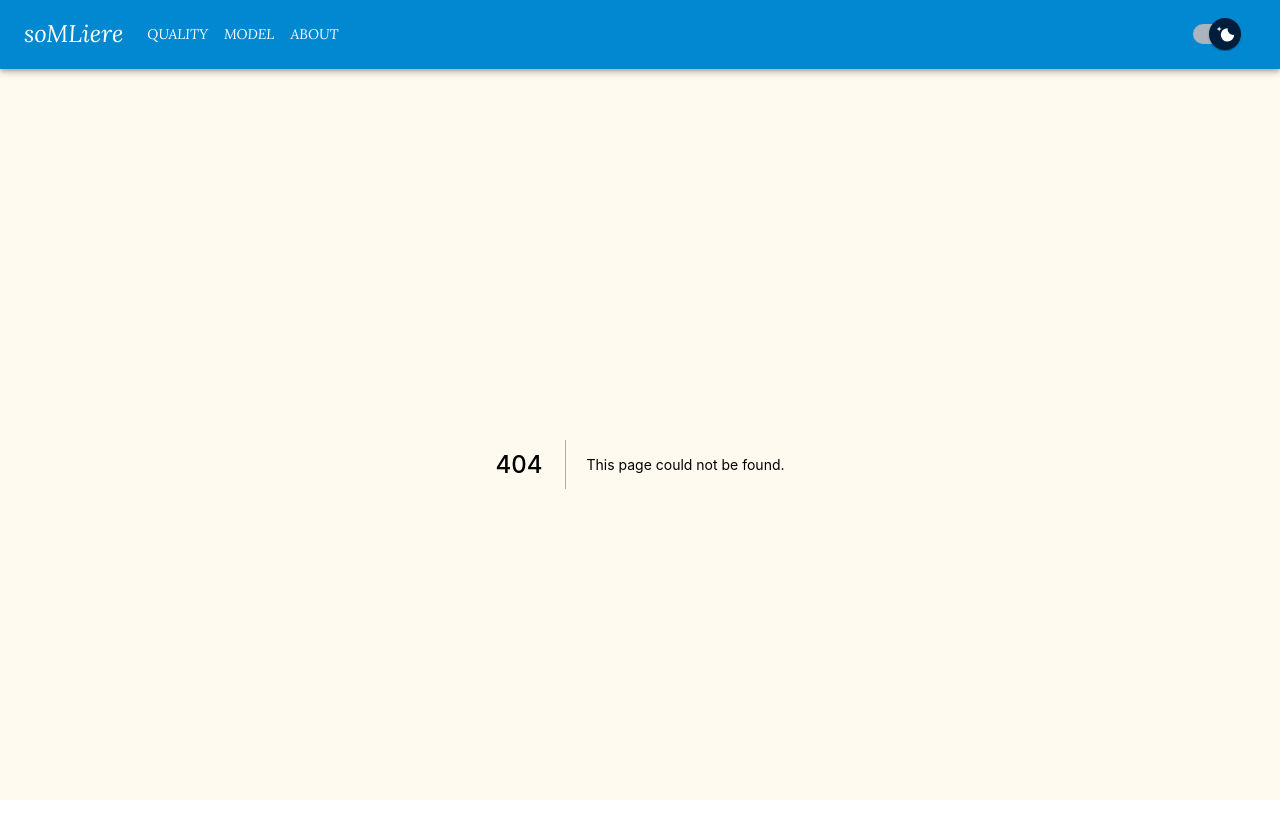
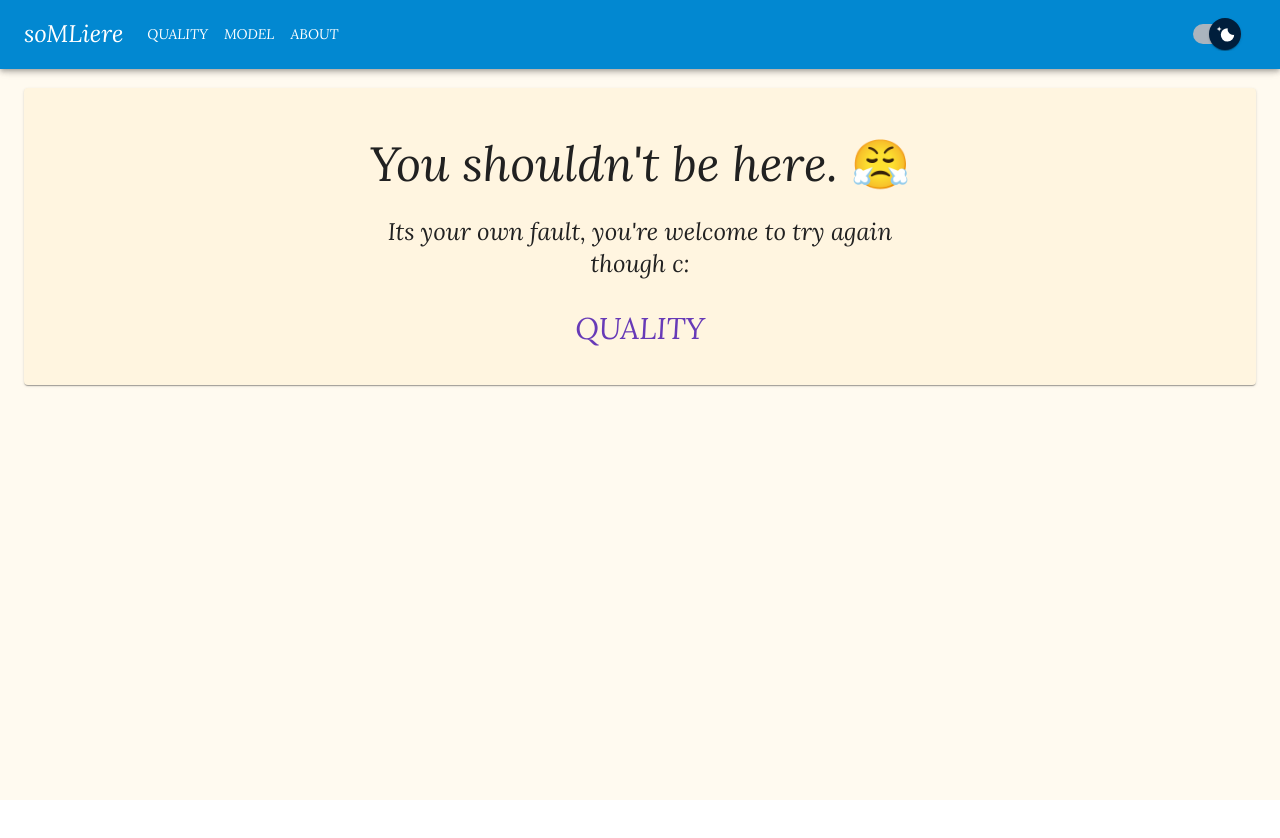
Before and after one commit to Ismael-Barajas/soMLiere-frontend, a Next.js app: page /results in a window 1280 px wide. Before the commit this address had no page. Shown: the top 838 px of the page. After the commit the page ends 800 px from the top, so only its background shows below. Built offline with nearby package versions, Linux system fonts and the light colour scheme.

Commit message:
implemented results page

```diff
--- /dev/null
+++ b/pages/results.js
@@ -0,0 +1,160 @@
+import {
+  Alert,
+  AlertTitle,
+  Button,
+  Container,
+  Paper,
+  Snackbar,
+  Typography,
+} from "@mui/material";
+import { Box } from "@mui/system";
+import { useRouter } from "next/router";
+import { useEffect, useState } from "react";
+import CountUp from "react-countup";
+import { MetaTags } from "../components";
+
+const Results = () => {
+  const router = useRouter();
+  const [error, setError] = useState(false);
+  const [successful, setSuccessful] = useState(false);
+  const [open, setOpen] = useState(false);
+  const [openError, setErrorOpen] = useState(false);
+
+  const {
+    query: { quality_result, success },
+  } = router;
+
+  useEffect(() => {
+    if (quality_result !== "" && success === "true") {
+      setSuccessful(true);
+      setOpen(true);
+    } else if (quality_result === "" || success === "false") {
+      setError(true);
+      setErrorOpen(true);
+    }
+  }, [quality_result, success, successful, error]);
+
+  const handleClose = (event, reason) => {
+    if (reason === "clickaway") {
+      return;
+    }
+    setOpen(false);
+  };
+  const handleCloseError = (event, reason) => {
+    if (reason === "clickaway") {
+      return;
+    }
+    setErrorOpen(false);
+  };
+
+  return (
+    <Container maxWidth="xl">
+      <MetaTags title="Results" />
+      <Paper sx={{ my: 3, py: 3 }}>
+        {successful && (
+          <Box>
+            <Container maxWidth="sm" align="center">
+              <Typography variant="h4" align="center" sx={{ mb: 4 }}>
+                {"Given the features of your wine, it's quality rating is:"}
+              </Typography>
+              <Typography variant="h1" sx={{ py: 4 }}>
+                <CountUp
+                  start={10}
+                  end={quality_result}
+                  duration={4.5}
+                  separator=","
+                  decimals={5}
+                />
+                &frasl;
+                <sub>10</sub>
+              </Typography>
+              {quality_result >= 5 && quality_result <= 8 ? (
+                <Typography variant="h4">
+                  Great quality wine you got there. 🍷👀
+                </Typography>
+              ) : quality_result < 5 && quality_result >= 3 ? (
+                <Typography variant="h4">
+                  Must be a Stella Rosa bottle... 🤔
+                </Typography>
+              ) : quality_result >= 9 ? (
+                <Typography variant="h4">
+                  EXCELLENT quality wine you got there. Can I have a glass? 🍷👀
+                </Typography>
+              ) : (
+                <Typography variant="h4">
+                  ECH are you sure you want to drink that? 🤢
+                </Typography>
+              )}
+            </Container>
+          </Box>
+        )}
+        {error && (
+          <Box>
+            <Container maxWidth="sm" align="center">
+              <Typography variant="h3" align="center" sx={{ my: 3 }}>
+                Something went really wrong, sorry about that.😅
+              </Typography>
+              <Typography variant="h5">
+                {
+                  "API might be down or its your fault, you're welcome to try again."
+                }
+              </Typography>
+              <Button
+                sx={{ fontSize: 30, mt: 2 }}
+                onClick={(e) => {
+                  e.preventDefault();
+                  router.push("/quality");
+                }}
+              >
+                Try Again
+              </Button>
+            </Container>
+          </Box>
+        )}
+        {successful === false && error === false && (
+          <Box>
+            <Container maxWidth="sm" align="center">
+              <Typography variant="h3" align="center" sx={{ my: 3 }}>
+                {"You shouldn't be here. 😤"}
+              </Typography>
+              <Typography variant="h5">
+                {"Its your own fault, you're welcome to try again though c:"}
+              </Typography>
+              <Button
+                sx={{ fontSize: 30, mt: 2 }}
+                onClick={(e) => {
+                  e.preventDefault();
+                  router.push("/quality");
+                }}
+              >
+                Quality
+              </Button>
+            </Container>
+          </Box>
+        )}
+      </Paper>
+      <Snackbar open={open} autoHideDuration={6000} onClose={handleClose}>
+        <Alert onClose={handleClose} severity="success" sx={{ width: "100%" }}>
+          <AlertTitle>Success</AlertTitle>
+          <strong>Looks like it worked!</strong>
+        </Alert>
+      </Snackbar>
+      <Snackbar
+        open={openError}
+        autoHideDuration={6000}
+        onClose={handleCloseError}
+      >
+        <Alert
+          onClose={handleCloseError}
+          severity="error"
+          sx={{ width: "100%" }}
+        >
+          <AlertTitle>Error</AlertTitle>
+          <strong>Uh oh, something broke!</strong>
+        </Alert>
+      </Snackbar>
+    </Container>
+  );
+};
+
+export default Results;
```
